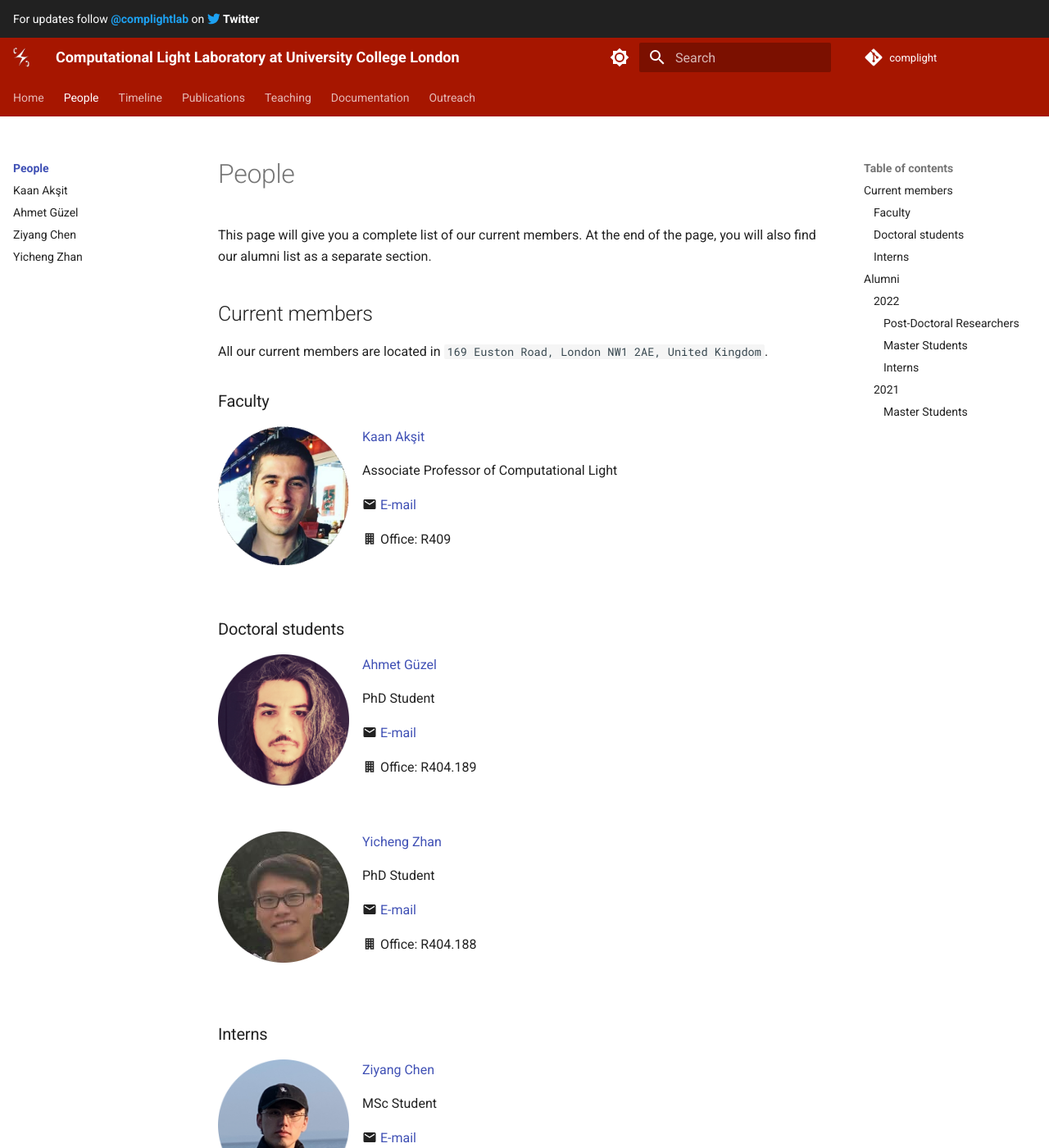
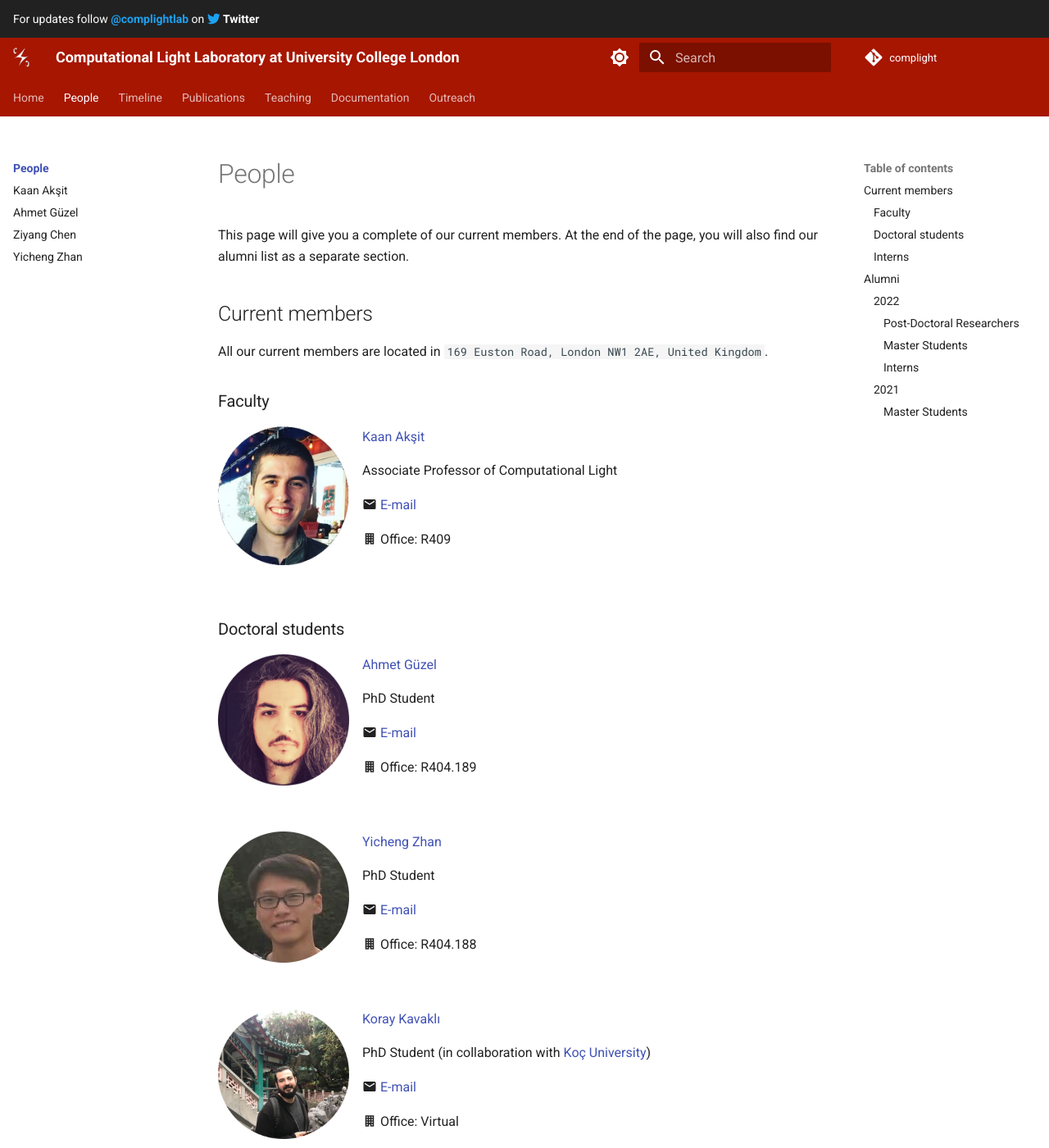
Before and after one commit to complight/complight.github.io, an MkDocs documentation site: the page built from docs/people/index.md, in a window 1280 px wide and 1400 px high. Shown: the whole window at 82% size. Built offline with MkDocs 1.6.1 and Material for MkDocs 9.7.7, drawn with Linux system fonts in a browser that asks for light colours.

Commit message:
Updating people page.

```diff
--- a/docs/people/index.md
+++ b/docs/people/index.md
@@ -1,5 +1,5 @@
 # People
-This page will give you a complete list of our current members.
+This page will give you a complete of our current members.
 At the end of the page, you will also find our alumni list as a separate section.
 
 ## Current members
@@ -48,6 +48,20 @@ PhD Student
 <br clear="left"/>
 
 
+<div style="float: left; height:200px;" class="boxed">
+<img align='left' src="../people/koray_kavakli.png" width="160" alt/>
+</div>
+[Koray Kavaklı](https://scholar.google.com/citations?user=rn6XtO4AAAAJ&hl=en)
+
+PhD Student (in collaboration with [Koç University](https://www.ku.edu.tr/))
+
+:material-email: [E-mail](mailto:K.Kavakli@cs.ucl.ac.uk)
+
+:material-office-building: Office: Virtual
+<br clear="left"/>
+
+
+
 ### Interns
 <div style="float: left; height:200px;" class="boxed">
 <img align='left' src="../people/ziyang_chen.png" width="160" alt/>
```
